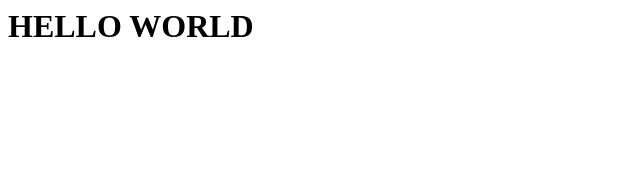
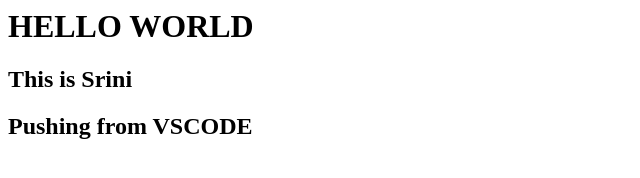
Before and after one commit to srinivasub2018/Programming, a plain HTML site: page index.html in a window 1280 px wide. Shown: the whole page, without its empty margins (0-640 px from the left). Drawn offline with Linux system fonts and the light colour scheme.

Commit message:
Added new Heading

```diff
--- a/index.html
+++ b/index.html
@@ -1 +1,3 @@
 <h1> HELLO WORLD </h1>
+<h2> This is Srini</h2>
+<h2> Pushing from VSCODE</h2>
```
